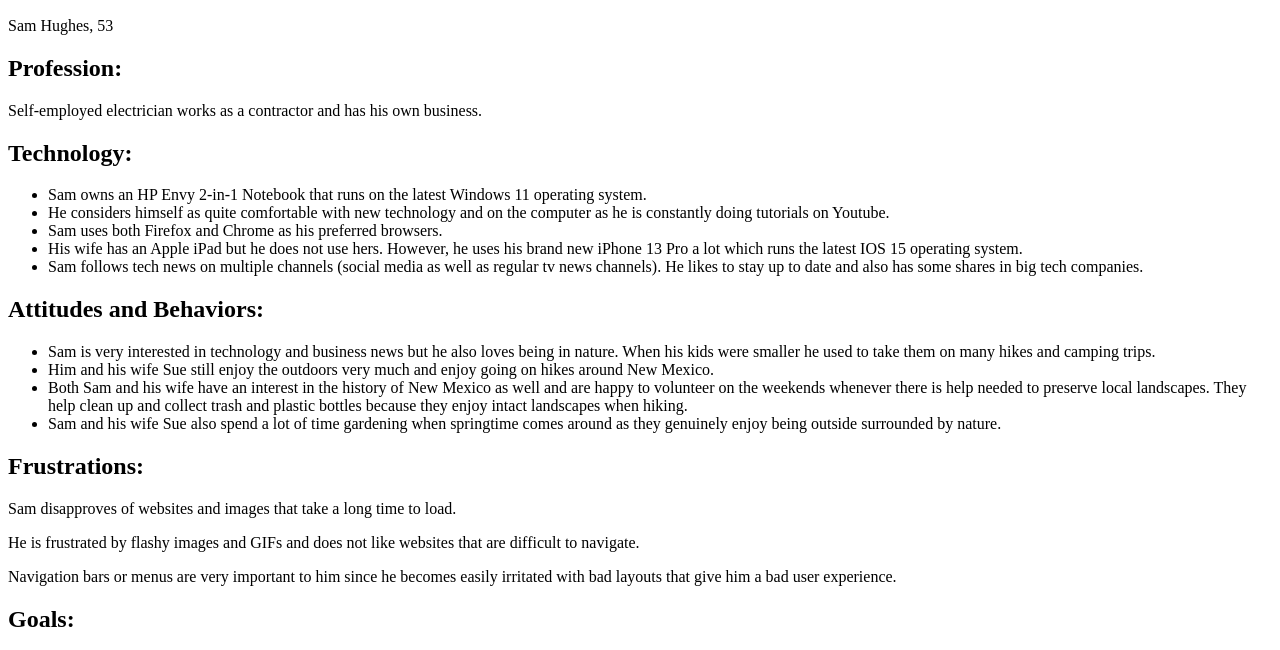
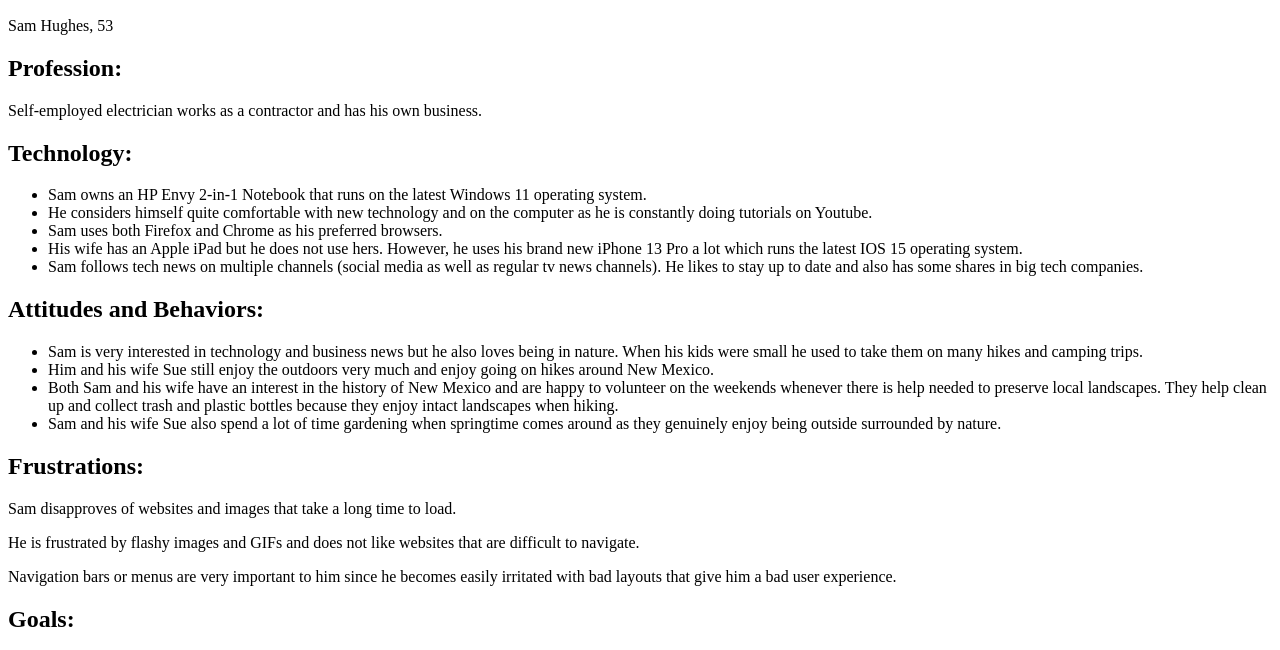
Before and after one commit to Least-Valuable-Painters/ABQ-Wildlife, a plain HTML site: page power-user-persona.html in a window 1280 px wide. Shown: the part 110-760 px from the top of the page. Drawn offline with Linux system fonts and the light colour scheme.

Commit message:
second revision, correction of minor typos.

```diff
--- a/power-user-persona.html
+++ b/power-user-persona.html
@@ -19,7 +19,7 @@
     <h2>Technology:</h2>
         <ul>
             <li>Sam owns an HP Envy 2-in-1 Notebook that runs on the latest Windows 11 operating system.</li>
-            <li>He considers himself as quite comfortable with new technology and on the computer as he is constantly doing tutorials on Youtube.</li>
+            <li>He considers himself quite comfortable with new technology and on the computer as he is constantly doing tutorials on Youtube.</li>
             <li>Sam uses both Firefox and Chrome as his preferred browsers.</li>
             <li>His wife has an Apple iPad but he does not use hers. However, he uses his brand new iPhone 13 Pro a lot which runs the latest IOS 15 operating system.</li>
             <li>Sam follows tech news on multiple channels (social media as well as regular tv news channels). He likes to stay up to date and also has some shares in big tech companies.</li>
@@ -27,9 +27,9 @@
 
     <h2>Attitudes and Behaviors:</h2>
         <ul>
-            <li>Sam is very interested in technology and business news but he also loves being in nature. When his kids were smaller he used to take them on many hikes and camping trips.</li>
+            <li>Sam is very interested in technology and business news but he also loves being in nature. When his kids were small he used to take them on many hikes and camping trips.</li>
             <li>Him and his wife Sue still enjoy the outdoors very much and enjoy going on hikes around New Mexico.</li>
-            <li>Both Sam and his wife have an interest in the history of New Mexico as well and are happy to volunteer on the weekends whenever there is help needed to preserve local landscapes. They help clean up and collect trash and plastic bottles because they enjoy intact landscapes when hiking.</li>
+            <li>Both Sam and his wife have an interest in the history of New Mexico and are happy to volunteer on the weekends whenever there is help needed to preserve local landscapes. They help clean up and collect trash and plastic bottles because they enjoy intact landscapes when hiking.</li>
             <li>Sam and his wife Sue also spend a lot of time gardening when springtime comes around as they genuinely enjoy being outside surrounded by nature.</li>
         </ul>
 
```
